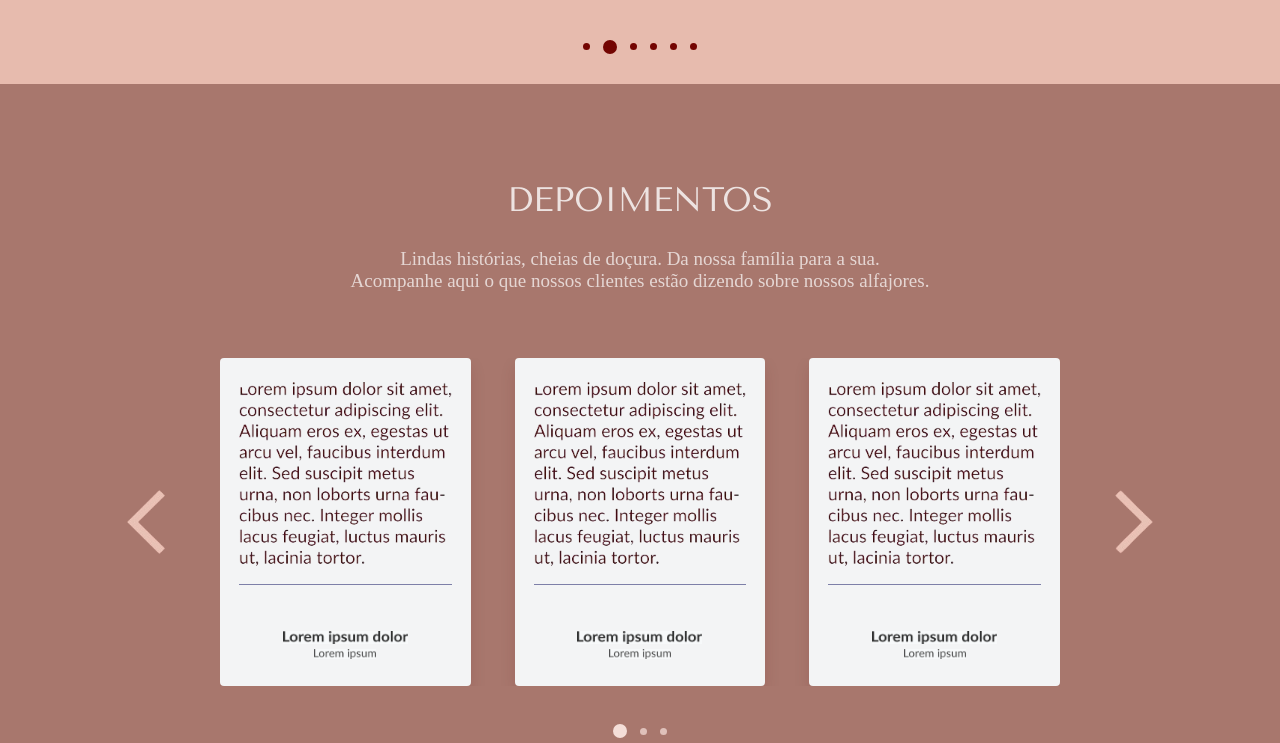
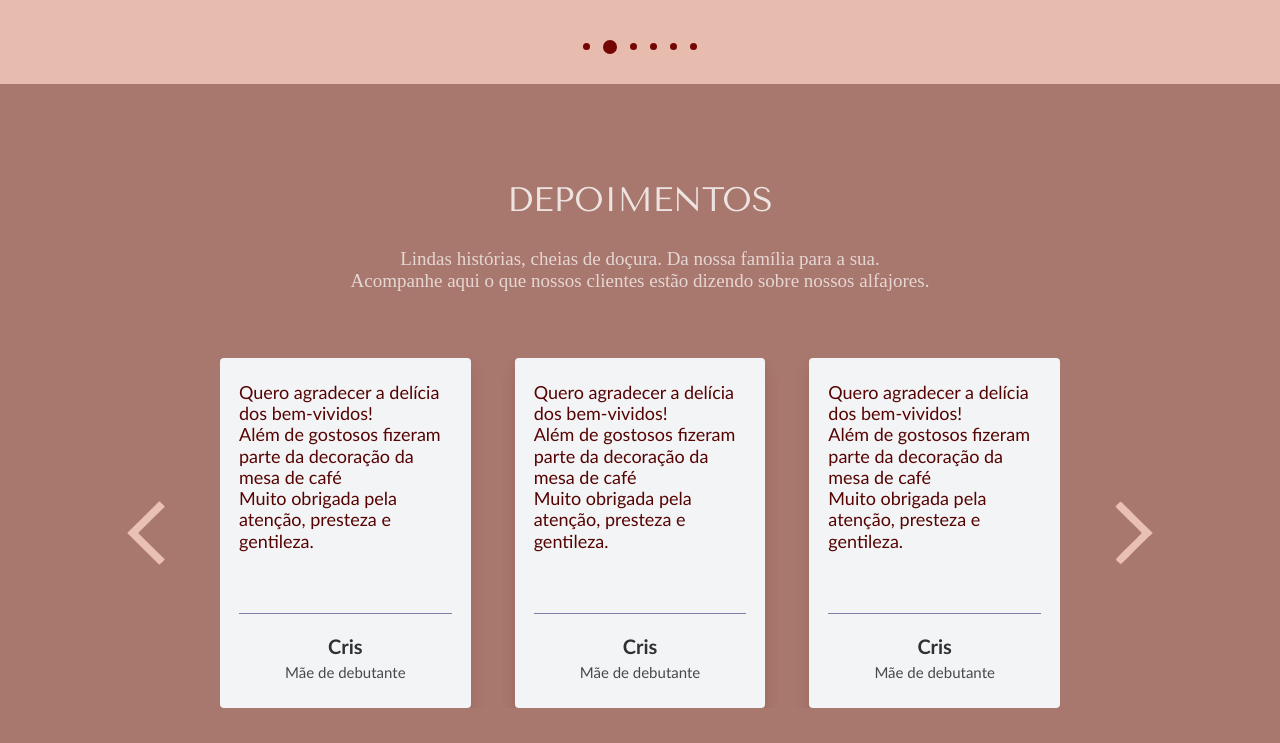
Before and after one commit to luizgteixeira/de-la-flor, a plain HTML site: page index.html in a window 1280 px wide. Shown: the part 3937-4680 px from the top of the page. Drawn offline with Linux system fonts and the light colour scheme; no server answers.

Commit message:
fix: substituir imagens placeholder por texto no depoimento real
- Troca o conteúdo do card de depoimento por texto real
- Substitui imagens de nome e função por textos acessíveis
- Ajusta estilos de texto, autora e função em depoimentos.css

```diff
--- a/css/depoimentos.css
+++ b/css/depoimentos.css
@@ -130,17 +130,26 @@
 .testimonial-card__role,
 .testimonial-card__text {
   display: block;
-  height: auto;
 }
 
 .testimonial-card__name {
-  width: 125px;
-  max-width: 100%;
+  opacity: 0.800;
+  font-size: 20px;
+  color: #000000;
+  font-weight: 700;
+  font-family: "Lato", Arial, sans-serif;
+  line-height: 1.2;
+  text-align: center;
 }
 
 .testimonial-card__role {
-  width: 62px;
-  max-width: 100%;
+  opacity: 0.702;
+  font-size: 15px;
+  color: #000000;
+  font-weight: 400;
+  font-family: "Lato", Arial, sans-serif;
+  line-height: 1.2;
+  text-align: center;
 }
 
 .testimonial-card__divider {
@@ -155,8 +164,15 @@
 .testimonial-card__text {
   order: 1;
   display: block;
-  width: min(100%, 222px);
+  width: 218px;
+  max-width: 100%;
+  height: 213px;
   margin: 0 auto;
+  font-size: 18px;
+  color: #560303;
+  font-weight: 400;
+  font-family: "Lato", Arial, sans-serif;
+  line-height: 1.18;
 }
 
 .testimonials-section__dots {
--- a/index.html
+++ b/index.html
@@ -457,43 +457,46 @@
 
           <div class="testimonials-section__cards">
             <article class="testimonial-card">
-              <img class="testimonial-card__text" src="imagens/galeria/depoimentos/text99.webp" loading="lazy"
-                alt="Lorem ipsum dolor sit amet, consectetur adipiscing elit. Aliquam eros ex, egestas ut arcu vel, faucibus interdum elit. Sed suscipit metus urna, non lobortis urna faucibus nec. Integer mollis lacus feugiat, luctus mauris ut, lacinia tortor." />
+              <p class="testimonial-card__text">
+                Quero agradecer a delícia dos bem-vividos!<br />
+                Além de gostosos fizeram parte da decoração da mesa de café<br />
+                Muito obrigada pela atenção, presteza e gentileza.
+              </p>
               <span class="testimonial-card__divider" aria-hidden="true"></span>
               <div class="testimonial-card__author">
                 <div class="testimonial-card__author-copy">
-                  <img class="testimonial-card__name" src="imagens/galeria/depoimentos/g96.webp" loading="lazy"
-                    alt="Lorem ipsum dolor" />
-                  <img class="testimonial-card__role" src="imagens/galeria/depoimentos/g98.webp" alt="Lorem ipsum"
-                    loading="lazy" />
+                  <span class="testimonial-card__name">Cris</span>
+                  <span class="testimonial-card__role">Mãe de debutante</span>
                 </div>
               </div>
             </article>
 
             <article class="testimonial-card">
-              <img class="testimonial-card__text" src="imagens/galeria/depoimentos/text99.webp" loading="lazy"
-                alt="Lorem ipsum dolor sit amet, consectetur adipiscing elit. Aliquam eros ex, egestas ut arcu vel, faucibus interdum elit. Sed suscipit metus urna, non lobortis urna faucibus nec. Integer mollis lacus feugiat, luctus mauris ut, lacinia tortor." />
+              <p class="testimonial-card__text">
+                Quero agradecer a delícia dos bem-vividos!<br />
+                Além de gostosos fizeram parte da decoração da mesa de café<br />
+                Muito obrigada pela atenção, presteza e gentileza.
+              </p>
               <span class="testimonial-card__divider" aria-hidden="true"></span>
               <div class="testimonial-card__author">
                 <div class="testimonial-card__author-copy">
-                  <img class="testimonial-card__name" src="imagens/galeria/depoimentos/g96.webp" loading="lazy"
-                    alt="Lorem ipsum dolor" />
-                  <img class="testimonial-card__role" src="imagens/galeria/depoimentos/g98.webp" alt="Lorem ipsum"
-                    loading="lazy" />
+                  <span class="testimonial-card__name">Cris</span>
+                  <span class="testimonial-card__role">Mãe de debutante</span>
                 </div>
               </div>
             </article>
 
             <article class="testimonial-card">
-              <img class="testimonial-card__text" src="imagens/galeria/depoimentos/text99.webp" loading="lazy"
-                alt="Lorem ipsum dolor sit amet, consectetur adipiscing elit. Aliquam eros ex, egestas ut arcu vel, faucibus interdum elit. Sed suscipit metus urna, non lobortis urna faucibus nec. Integer mollis lacus feugiat, luctus mauris ut, lacinia tortor." />
+              <p class="testimonial-card__text">
+                Quero agradecer a delícia dos bem-vividos!<br />
+                Além de gostosos fizeram parte da decoração da mesa de café<br />
+                Muito obrigada pela atenção, presteza e gentileza.
+              </p>
               <span class="testimonial-card__divider" aria-hidden="true"></span>
               <div class="testimonial-card__author">
                 <div class="testimonial-card__author-copy">
-                  <img class="testimonial-card__name" src="imagens/galeria/depoimentos/g96.webp" loading="lazy"
-                    alt="Lorem ipsum dolor" />
-                  <img class="testimonial-card__role" src="imagens/galeria/depoimentos/g98.webp" alt="Lorem ipsum"
-                    loading="lazy" />
+                  <span class="testimonial-card__name">Cris</span>
+                  <span class="testimonial-card__role">Mãe de debutante</span>
                 </div>
               </div>
             </article>
```
